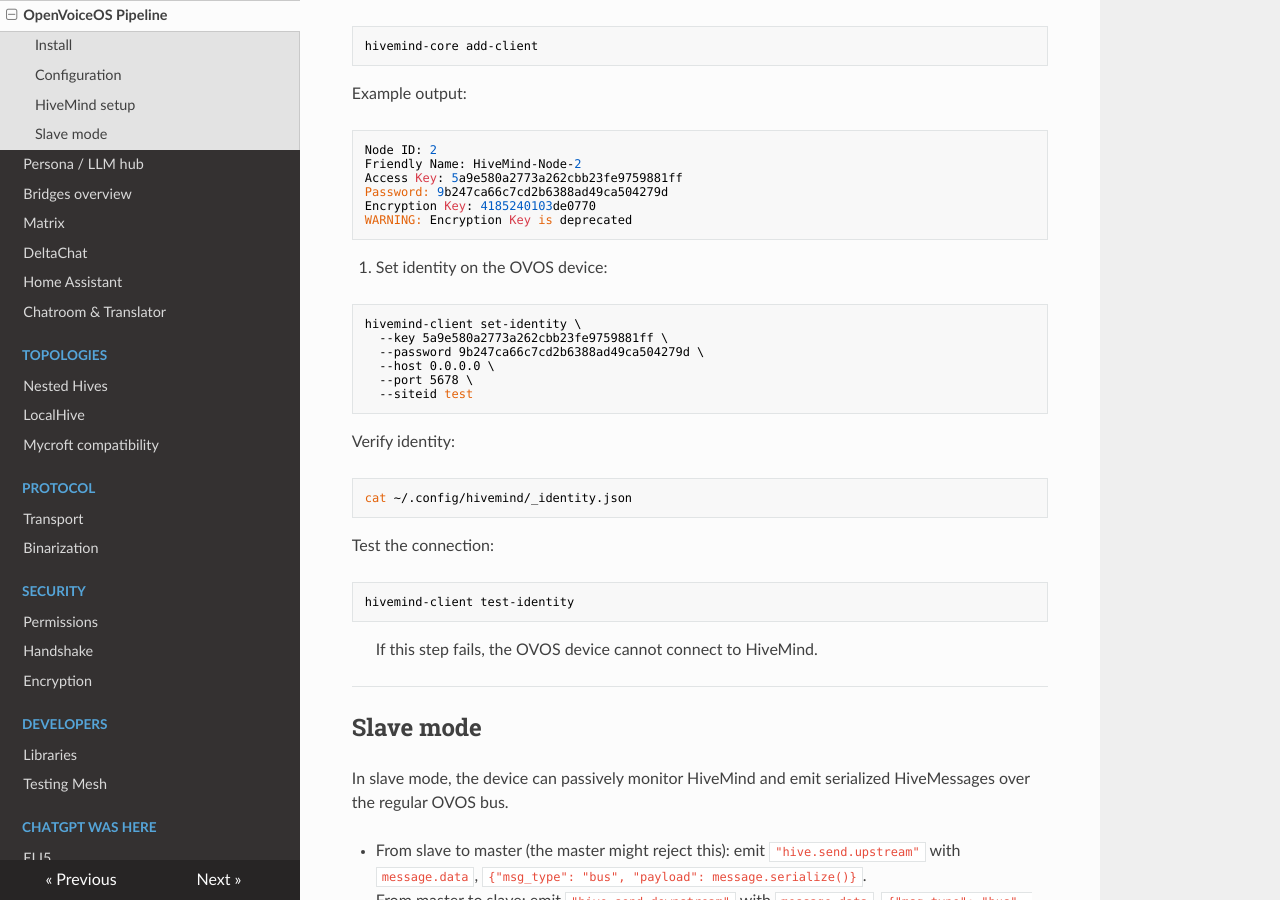
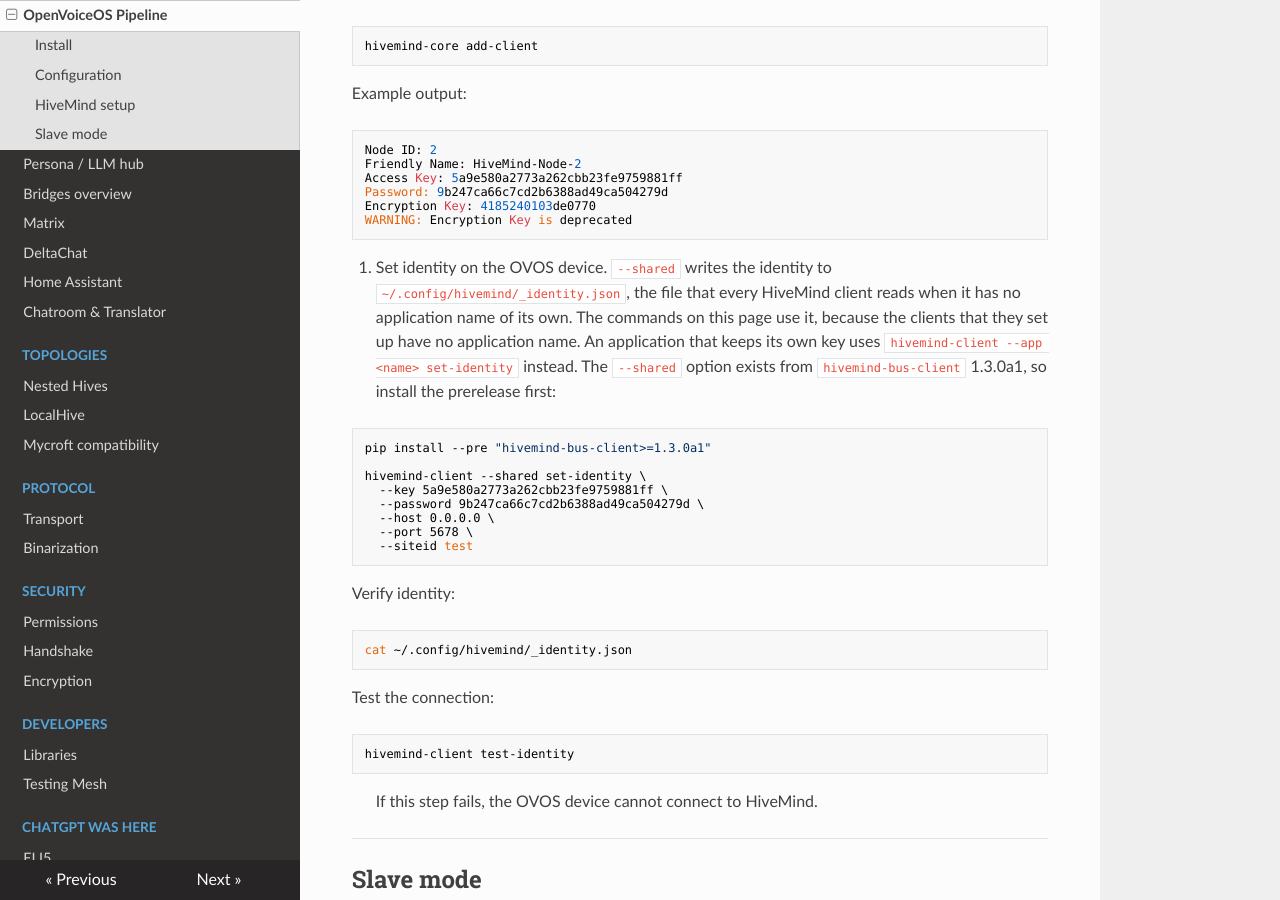
Before and after one commit to JarbasHiveMind/HiveMind-community-docs, an MkDocs documentation site: the page built from docs/pipeline.md, in a window 1280 px wide and 900 px high, scrolled down 1225 px. Built offline with MkDocs 1.6.1, drawn with Linux system fonts in a browser that asks for light colours; nearby versions of some CDN libraries.

Commit message:
docs: pass --shared to hivemind-client set-identity (#31)
* docs: pass --shared to hivemind-client set-identity

hivemind-websocket-client #295 makes set-identity with no --app and no
--shared refuse to create the shared identity file. The hivemind-client
commands and the pipeline plugin read the shared file, so the docs pass
--shared.

Co-Authored-By: Claude Opus 5.5 <noreply@anthropic.com>

* docs: install the hivemind-bus-client prerelease that has --shared

--shared exists from 1.3.0a1; stable 0.4.4 rejects it.

Co-Authored-By: Claude Sonnet 5.5 <noreply@anthropic.com>

* docs: say where --shared writes the identity and who reads it

Co-Authored-By: Claude Opus 5.5 <noreply@anthropic.com>

* docs: name --app for an application with its own key

Co-Authored-By: Claude Opus 5.5 <noreply@anthropic.com>

---------

Co-authored-by: JarbasAi <jarbasai@mailfence.com>
Co-authored-by: Claude Opus 5.5 <noreply@anthropic.com>

````diff
--- a/docs/pipeline.md
+++ b/docs/pipeline.md
@@ -68,10 +68,12 @@ Encryption Key: 4185240103de0770
 WARNING: Encryption Key is deprecated
 ```
 
-2. Set identity on the OVOS device:
+2. Set identity on the OVOS device. `--shared` writes the identity to `~/.config/hivemind/_identity.json`, the file that every HiveMind client reads when it has no application name of its own. The commands on this page use it, because the clients that they set up have no application name. An application that keeps its own key uses `hivemind-client --app <name> set-identity` instead. The `--shared` option exists from `hivemind-bus-client` 1.3.0a1, so install the prerelease first:
 
 ```bash
-hivemind-client set-identity \
+pip install --pre "hivemind-bus-client>=1.3.0a1"
+
+hivemind-client --shared set-identity \
   --key 5a9e580a2773a262cbb23fe9759881ff \
   --password 9b247ca66c7cd2b6388ad49ca504279d \
   --host 0.0.0.0 \
````
Also changed, not shown: docs/01_quickstart.md (+4 -2 lines), docs/03_pairing.md (+4 -2 lines).
